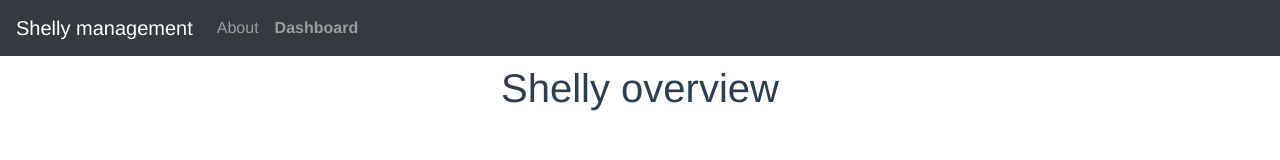
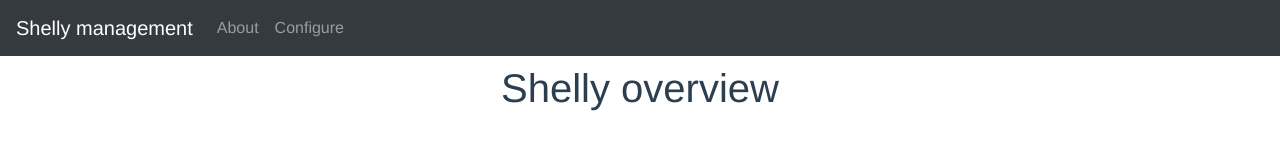
Before and after one commit to virsp/shelly-management, a Vue app in the folder frontend/: page / in a window 1280 px wide. Shown: the top 160 px of the page. Built offline with nearby package versions, Linux system fonts and the light colour scheme.

Commit message:
ip fetch upon app load

```diff
--- a/frontend/src/App.vue
+++ b/frontend/src/App.vue
@@ -6,7 +6,7 @@
        <b-collapse id="nav-collapse" is-nav>
          <b-navbar-nav>
            <b-nav-item><router-link tag="li" to="/about">About</router-link></b-nav-item>
-           <b-nav-item><router-link tag="li" to="/">Dashboard</router-link></b-nav-item>
+           <b-nav-item><router-link tag="li" to="/configure">Configure</router-link></b-nav-item>
          </b-navbar-nav>
        </b-collapse>
     </b-navbar>
@@ -21,8 +21,16 @@ export default {
     methods: {
         toDashboard () {
             this.$router.push('/');
+        },
+        async getDeviceIPS () {
+            this.$store.dispatch('getIPS');
+            // logger.log(this.shellies);
         }
+    },
+    created () {
+        this.getDeviceIPS();
     }
+
 };
 </script>
 <style>
```
